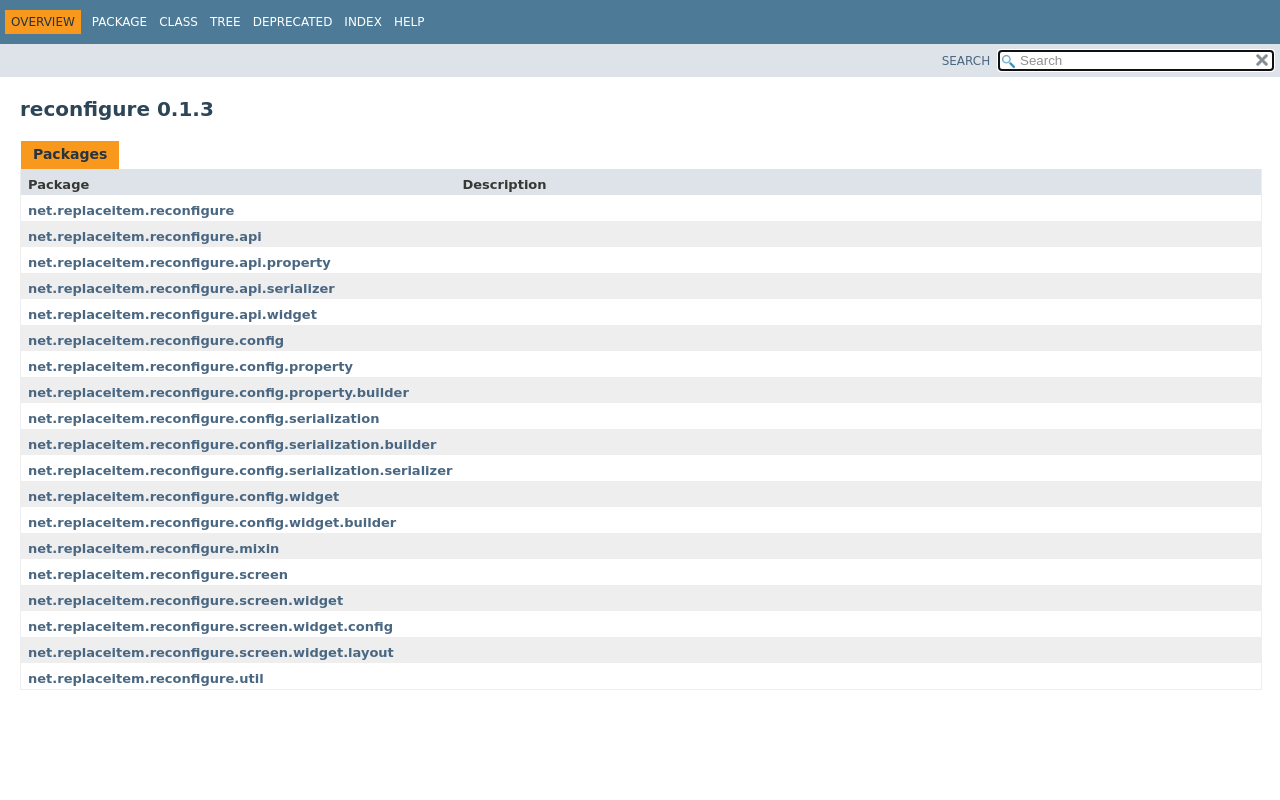
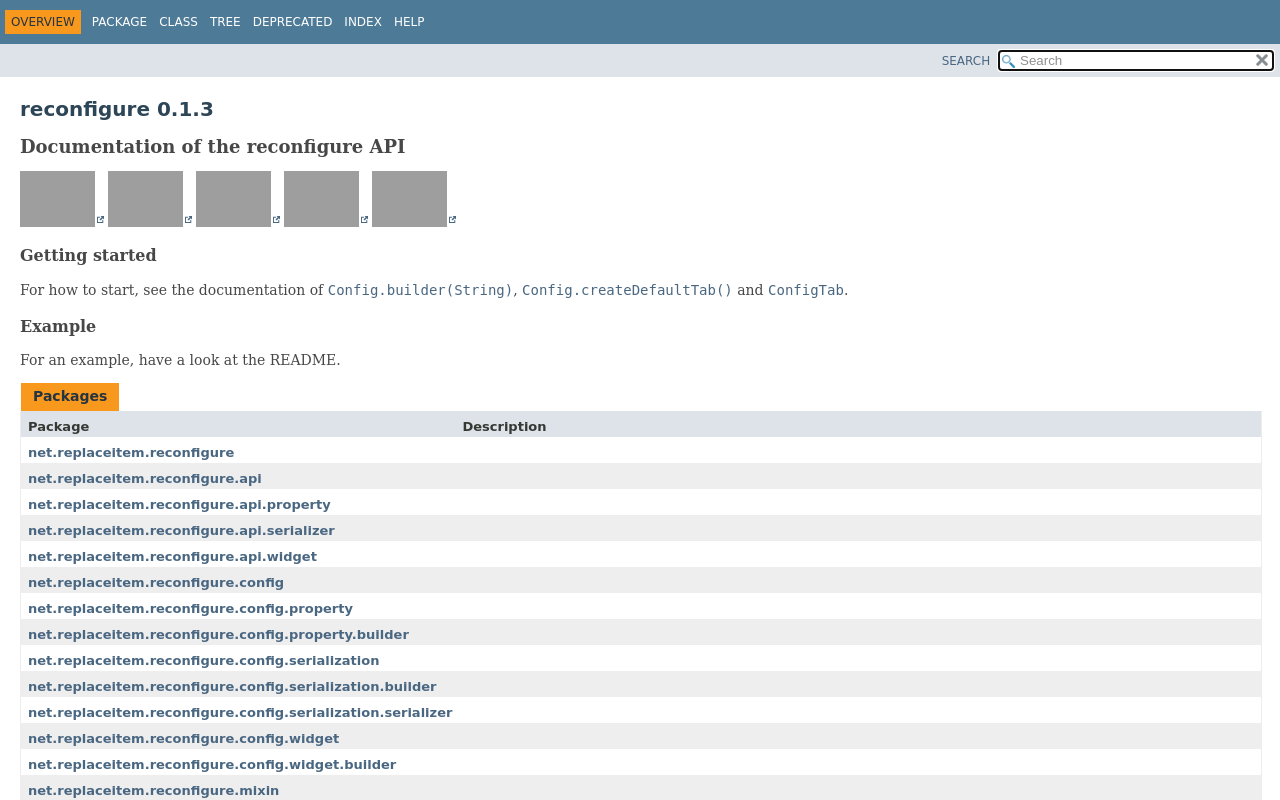
Before and after one commit to replaceitem/reconfigure, a plain HTML site: page index.html in a window 1280 px wide. Drawn offline with Linux system fonts and the light colour scheme; grey boxes are pictures that could not be loaded; a web font is replaced by a local one.

Commit message:
deploy: 5be46a2fb72293139188d56510566f1b252f4d45

```diff
--- a/index.html
+++ b/index.html
@@ -50,6 +50,26 @@ loadScripts(document, 'script');</script>
 <div class="header">
 <h1 class="title">reconfigure 0.1.3</h1>
 </div>
+<div class="block"><h2 id="documentation-of-the-reconfigure-api-heading">Documentation of the reconfigure API</h2>
+
+<a href="https://fabricmc.net/"><img alt="Available for fabrics" height="56" src="https://badges.penpow.dev/badges/supported/fabric/cozy.svg"></a>
+<a href="https://modrinth.com/mod/fabric-api"><img alt="Requires fabric api" height="56" src="https://badges.penpow.dev/badges/requires/fabric-api/cozy.svg"></a>
+<a href="https://modrinth.com/mod/reconfigure"><img alt="Available on Modrinth" height="56" src="https://badges.penpow.dev/badges/available/modrinth/cozy.svg"></a>
+<a href="https://github.com/replaceitem"><img alt="See me on GitHub" height="56" src="https://badges.penpow.dev/badges/social/github-singular/cozy.svg"></a>
+<a href="https://discord.gg/etTDQAVSgt"><img alt="Chat on Discord" height="56" src="https://badges.penpow.dev/badges/social/discord-singular/cozy.svg"></a>
+
+<h3 id="getting-started-heading">Getting started</h3>
+
+<p>
+For how to start, see the documentation of
+    <a href="net/replaceitem/reconfigure/api/Config.html#builder(java.lang.String)"><code>Config.builder(String)</code></a>,
+    <a href="net/replaceitem/reconfigure/api/Config.html#createDefaultTab()"><code>Config.createDefaultTab()</code></a> and
+    <a href="net/replaceitem/reconfigure/api/ConfigTab.html" title="interface in net.replaceitem.reconfigure.api"><code>ConfigTab</code></a>.
+</p>
+
+<h3 id="example-heading">Example</h3>
+
+For an example, have a look at the README.</div>
 <div id="all-packages-table">
 <div class="caption"><span>Packages</span></div>
 <div class="summary-table two-column-summary">
--- a/tag-search-index.js
+++ b/tag-search-index.js
@@ -1 +1 @@
-tagSearchIndex = [{"l":"Constant Field Values","h":"","u":"constant-values.html"},{"l":"Serialized Form","h":"","u":"serialized-form.html"}];updateSearchResults();
+tagSearchIndex = [{"l":"Constant Field Values","h":"","u":"constant-values.html"},{"l":"Documentation of the reconfigure API","h":"Overview","d":"Section","u":"index.html#documentation-of-the-reconfigure-api-heading"},{"l":"Example","h":"Overview","d":"Section","u":"index.html#example-heading"},{"l":"Getting started","h":"Overview","d":"Section","u":"index.html#getting-started-heading"},{"l":"Serialized Form","h":"","u":"serialized-form.html"}];updateSearchResults();
```
Also changed, not shown: index-all.html (+6 -0 lines).
